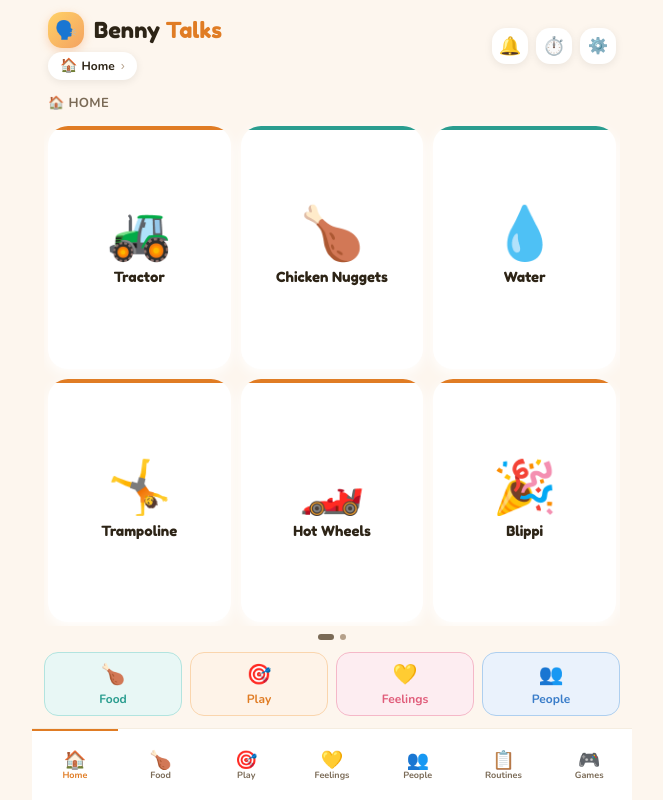
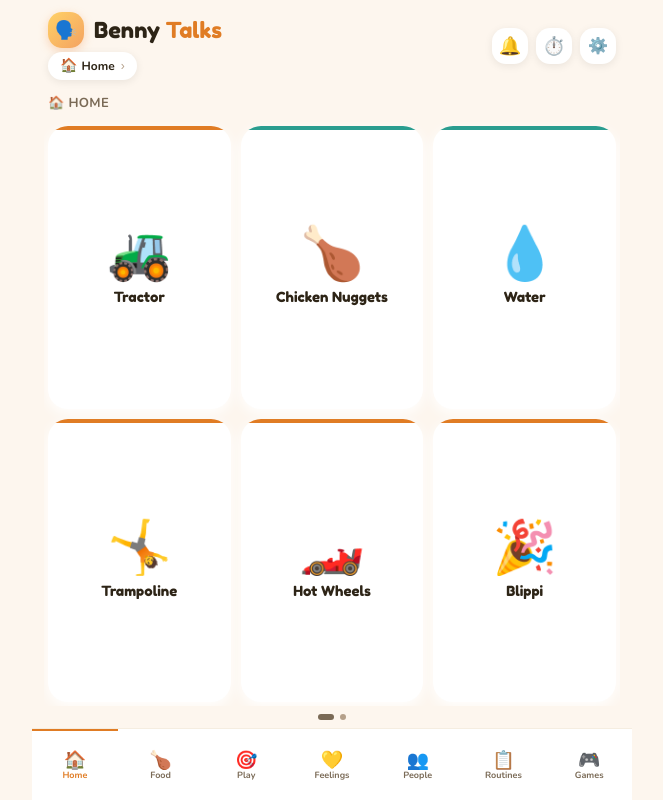
Before and after one commit to jaredshambles/benny-talks, a React (Vite) app: page / in a window 1280 px wide. Shown: the whole page, without its empty margins (308-971 px from the left). Built offline with nearby package versions, Linux system fonts and the light colour scheme; no server answers; the database is empty.

Commit message:
fix: remove duplicate category shortcut row from HomeView

```diff
--- a/src/views/HomeView.jsx
+++ b/src/views/HomeView.jsx
@@ -1,15 +1,8 @@
 import { useStore } from '../store/useStore'
 import CardPager from '../components/cards/CardPager'
 
-const CATEGORY_SHORTCUTS = [
-  { id: 'food',       label: 'Food',     emoji: '🍗', color: 'bg-food-l text-food border-food-m' },
-  { id: 'activities', label: 'Play',     emoji: '🎯', color: 'bg-act-l text-act border-act-m' },
-  { id: 'feelings',   label: 'Feelings', emoji: '💛', color: 'bg-feel-l text-feel border-feel-m' },
-  { id: 'people',     label: 'People',   emoji: '👥', color: 'bg-ppl-l text-ppl border-ppl-m' },
-]
-
 export default function HomeView() {
-  const { cards, presets, presetCards, activePresetId, setActiveTab } = useStore()
+  const { cards, presets, presetCards, activePresetId } = useStore()
   const activePreset = presets.find(p => p.id === activePresetId)
   const presetCardIds = activePresetId ? (presetCards[activePresetId] ?? []) : []
 
@@ -26,21 +19,6 @@
       </div>
 
       <CardPager key={activePresetId} cards={quickPicks} />
-
-      {/* Category shortcut row */}
-      <div className="px-3 pb-3 pt-1 flex gap-2 flex-shrink-0">
-        {CATEGORY_SHORTCUTS.map(cat => (
-          <button
-            key={cat.id}
-            onTouchStart={() => setActiveTab(cat.id)}
-            onClick={() => setActiveTab(cat.id)}
-            className={`flex-1 flex flex-col items-center gap-0.5 py-2 rounded-btn border ${cat.color} text-xs font-body font-bold`}
-          >
-            <span className="text-xl">{cat.emoji}</span>
-            <span>{cat.label}</span>
-          </button>
-        ))}
-      </div>
     </div>
   )
 }
```
